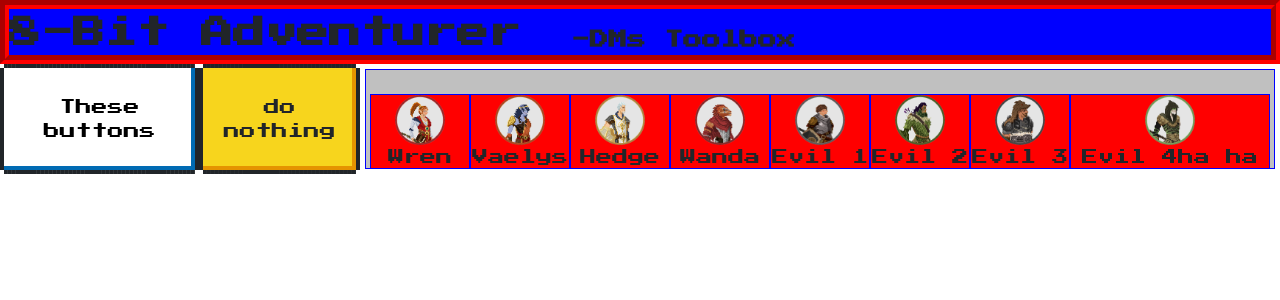
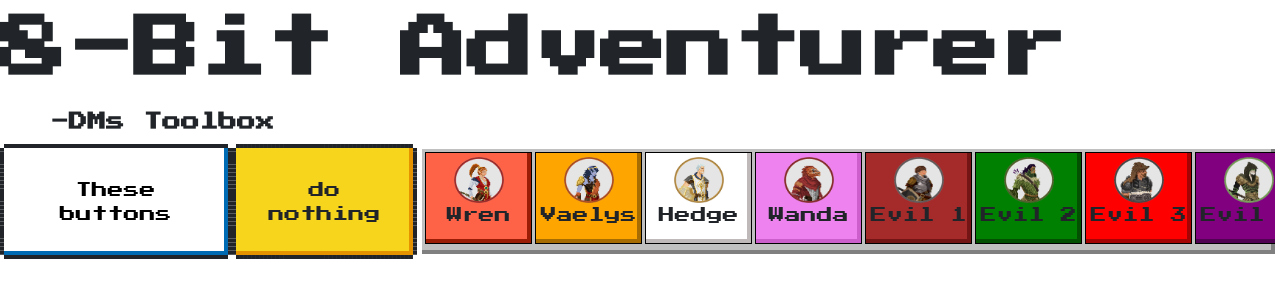
Before and after one commit to onitwin/horizonatlDND, a React (Create React App) app: page / in a window 1280 px wide. Shown: the top 300 px of the page. Built offline with nearby package versions, Linux system fonts and the light colour scheme.

Commit message:
added some css

```diff
--- a/public/index.html
+++ b/public/index.html
@@ -33,7 +33,7 @@
     }
     body{
       margin:0;
-      background-color: white;
+      background-color: black;
       font-family: 'Press Start 2P', cursive;
     }
 
--- a/src/App.js
+++ b/src/App.js
@@ -1,6 +1,6 @@
 import React,{useState,useEffect} from 'react';
 import InitTracker from "./components/InitTracker"
-
+import MyHeader from "./components/Myheader"
 
 
 
@@ -9,10 +9,8 @@ import InitTracker from "./components/InitTracker"
 function App() {
 
   return (
-    <div>
-  <header>
-  <h1 style={{display:'inline-flex'}}>8-Bit Adventurer</h1><h3 style={{display:'inline-flex',marginLeft:'50px'}}>-DMs Toolbox</h3>
-  </header>
+  <div>
+  <MyHeader/>
   <InitTracker/>
   </div>
   )
--- a/src/components/InitTracker.js
+++ b/src/components/InitTracker.js
@@ -4,14 +4,14 @@ import uuid from 'react-uuid'
 import "nes.css/css/nes.min.css";
 
 const tiles=[
-  {id:uuid(),name:'Wren',color:'red',class:"./wizard.png"},
-  {id:uuid(),name:'Vaelys',color:'blue',class:"./monk.png"},
-  {id:uuid(),name:'Hedge',color:'pink',class:"./paladin.png"},
-  {id:uuid(),name:'Wanda',color:'red',class:"./sorcerer.png"},
-  {id:uuid(),name:'Evil 1',color:'red',class:"./fighter.png"},
-  {id:uuid(),name:'Evil 2',color:'red',class:"./ranger.png"},
-  {id:uuid(),name:'Evil 3',color:'red',class:"./barbarian.png"},
-  {id:uuid(),name:'Evil 4ha ha ha hah aha hah',color:'red',class:"./warlock.png"}
+  {id:uuid(),name:'Wren',image:"./wizard.png",class:'wizard'},
+  {id:uuid(),name:'Vaelys',image:"./monk.png",class:'monk'},
+  {id:uuid(),name:'Hedge',image:"./paladin.png",class:'paladin'},
+  {id:uuid(),name:'Wanda',image:"./sorcerer.png",class:'sorcerer'},
+  {id:uuid(),name:'Evil 1',image:"./fighter.png",class:'fighter'},
+  {id:uuid(),name:'Evil 2',image:"./ranger.png",class:'ranger'},
+  {id:uuid(),name:'Evil 3',image:"./barbarian.png",class:'barbarian'},
+  {id:uuid(),name:'Evil 4',image:"./warlock.png",class:'warlock'}
 
 ]
 
@@ -79,9 +79,9 @@ const InitTracker=() =>{
                     ...provided.draggableProps.style
                     }}
                     >
-                    <div style={{textAlign:'center',background:'red', border:'1px solid blue'}}>
-                      <img style={{width:'50px',height:'50px'}} src={item.class}/>
-                    <p>{item.name}</p>
+                    <div className={item.class} style={{textAlign:'center', border:'1px solid black'}}>
+                      <img style={{width:'50px',height:'50px'}} src={item.image}/>
+                    <p style={{overflow:'scroll'}}>{item.name}</p>
                     </div>
                     </div>
                   )
--- /dev/null
+++ b/src/components/Myheader.js
@@ -0,0 +1,17 @@
+import React from 'react';
+
+
+const MyHeader=() =>{
+
+  return(
+    <div>
+  <header>
+  <h1 style={{display:'inline-flex',fontSize:'50pt'}}>8-Bit Adventurer</h1><h3 style={{display:'inline-flex',marginLeft:'50px'}}>-DMs Toolbox</h3>
+  </header>
+  </div>
+  )
+
+
+}
+
+export default MyHeader;
--- a/src/index.css
+++ b/src/index.css
@@ -1,13 +1,15 @@
 .dropzone{
-  align-items: center;
+  text-align: center;
   display:flex;
   background:silver;
-  padding:4px;
-  min-width: 100px;
-  height: 100px;
+  min-width: 400px;
+  height: 105px;
   margin:5px;
-  border: 1pt solid blue;
+  padding-right: 8px;
+  /* border: 1pt solid red; */
   overflow: scroll;
+  box-shadow: inset -4px -4px  grey;
+
   /* animation: mychange 5s infinite; */
 
 }
@@ -19,12 +21,62 @@
 .dragbox{
   user-select: none;
   height: 50px;
-  min-width:100px;
+  min-width:110px;
+  padding-top: 3px;
+  padding-left: 3px;
 
 }
 
-header{
-  height:8vh;
-  background:blue;
-  border:7pt groove red;
+
+
+.paladin{
+  background-color: white;
+  box-shadow: inset -4px -4px  #bfb9b9;
+
+
 }
+
+.wizard{
+  background-color: #ff6347;
+  box-shadow: inset -4px -4px  #9c1d06;
+}
+
+.monk{
+  background-color: #ffa500;
+  box-shadow: inset -4px -4px  #a76d03;
+}
+
+.barbarian{
+  background-color: red;
+    box-shadow: inset -4px -4px #a50404;
+}
+
+.sorcerer{
+  background-color: violet;
+  box-shadow: inset -4px -4px  #cc5fcc;
+}
+
+.warlock{
+  background-color: purple;
+  box-shadow: inset -4px -4px #520252;
+}
+
+.fighter{
+  background-color: brown;
+  box-shadow: inset -4px -4px  #731515;
+}
+
+.ranger{
+  background-color: green;
+  box-shadow: inset -4px -4px  #035003;
+}
+
+.bard{
+  background-color: #ff5478;
+  box-shadow: inset -4px -4px #c5415d;
+
+}
+
+img{
+  padding-top: 4px;
+}
```
